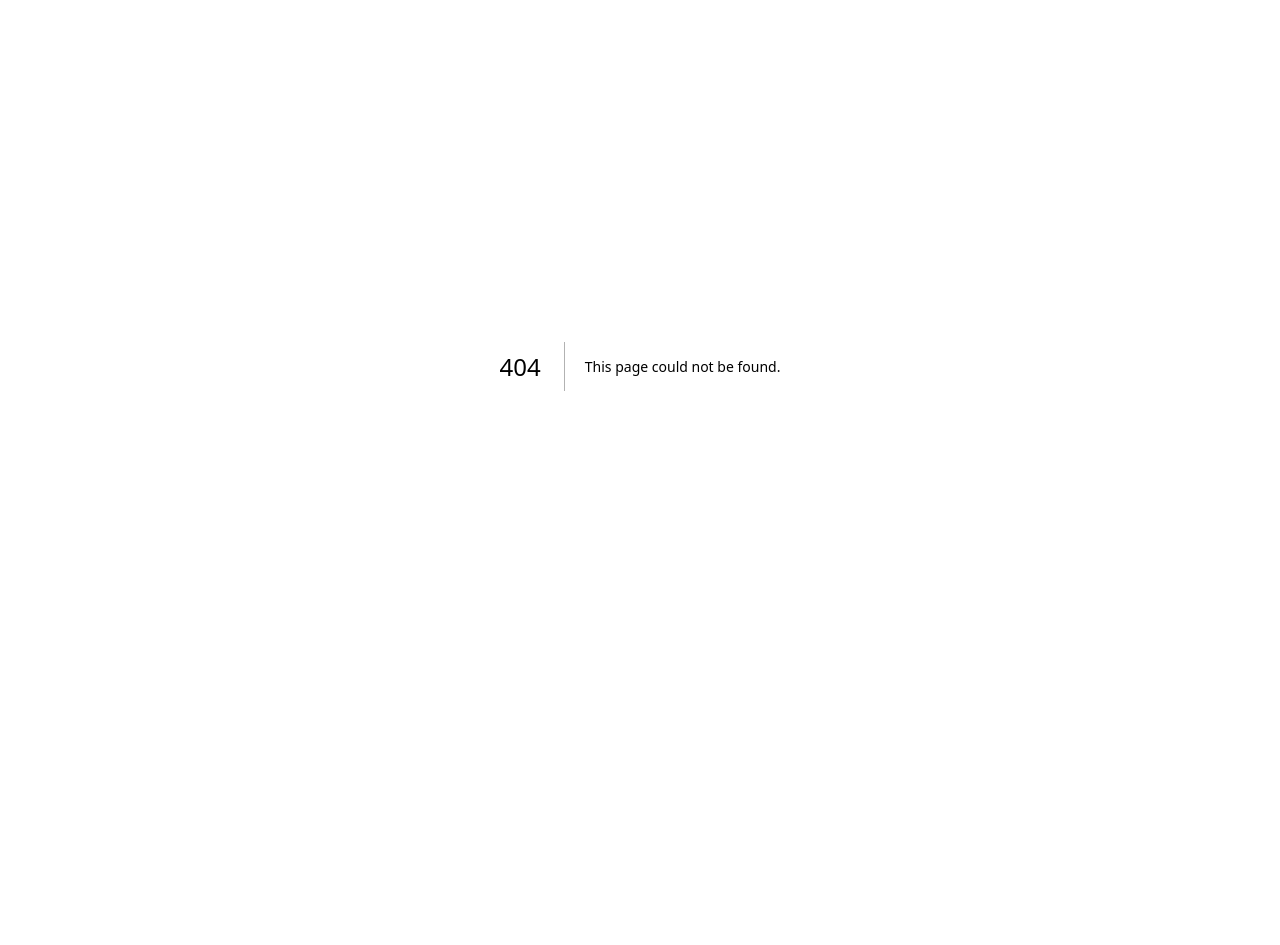
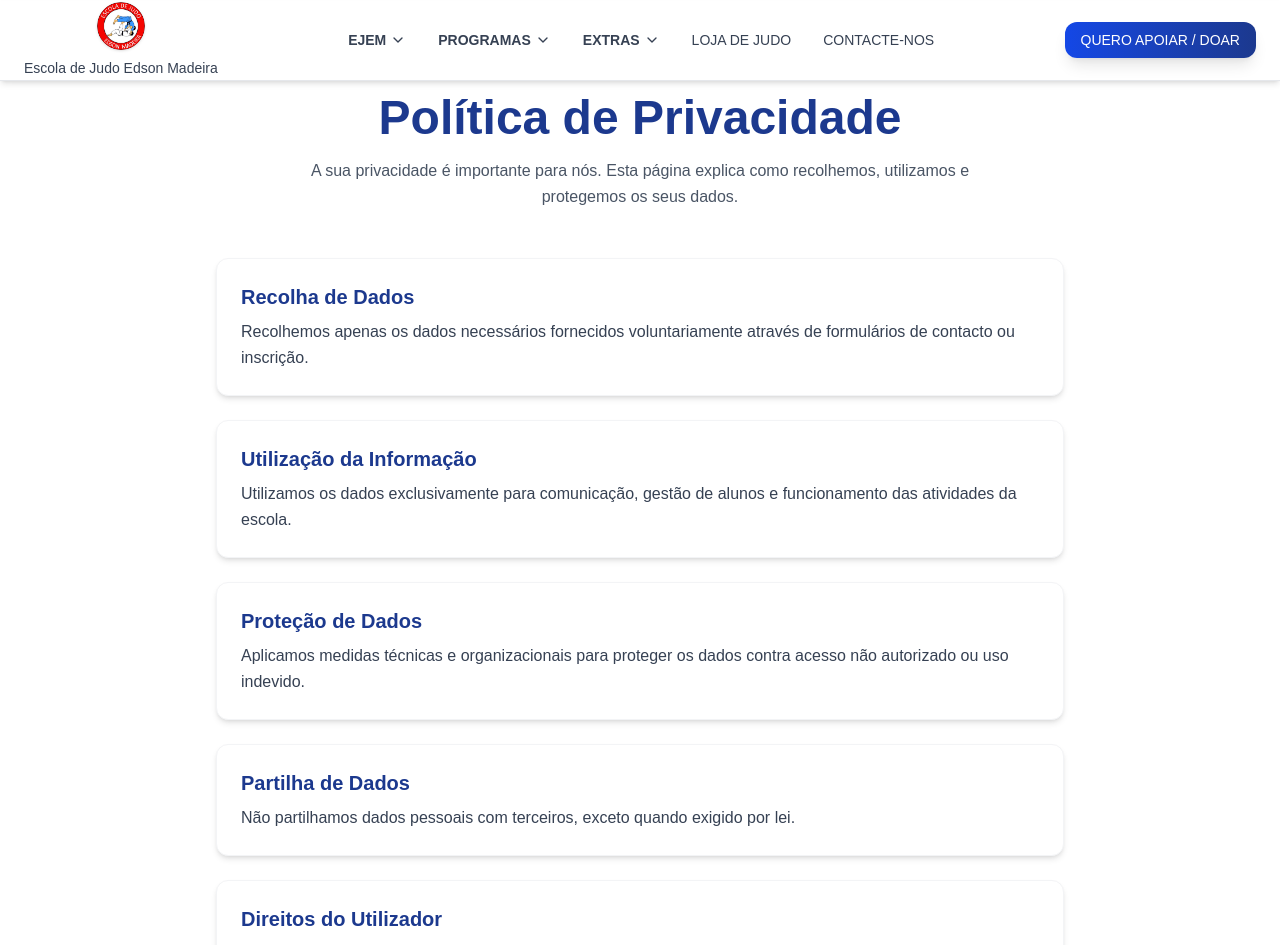
Before and after one commit to NiltonNovele/escola-de-judo-edson-madeira, a Next.js app: page /privacy in a window 1280 px wide. Before the commit this address had no page. Shown: the part 34-979 px from the top of the page. Before the commit the page ends 800 px from the top, so only its background shows below. Built offline with nearby package versions, Linux system fonts and the light colour scheme.

Commit message:
add privacy police page

```diff
--- /dev/null
+++ b/src/pages/privacy.tsx
@@ -0,0 +1,95 @@
+"use client";
+
+import Navbar from "../components/Navbar";
+import Footer from "../components/Footer";
+import { motion } from "framer-motion";
+
+export default function PrivacyPolicy() {
+    return (
+        <div className="min-h-screen bg-white overflow-x-hidden">
+            <Navbar />
+
+            {/* HEADER */}
+            <motion.div
+                initial={{ opacity: 0, y: 40 }}
+                animate={{ opacity: 1, y: 0 }}
+                transition={{ duration: 0.6 }}
+                className="pt-32 text-center px-6"
+            >
+                <h1 className="text-5xl font-extrabold text-blue-900 mb-4">
+                    Política de Privacidade
+                </h1>
+
+                <p className="text-gray-600 max-w-2xl mx-auto leading-relaxed">
+                    A sua privacidade é importante para nós. Esta página explica como
+                    recolhemos, utilizamos e protegemos os seus dados.
+                </p>
+            </motion.div>
+
+            {/* CONTENT */}
+            <section className="max-w-4xl mx-auto px-6 mt-12 space-y-6">
+
+                {/* Card */}
+                <div className="bg-white shadow-md rounded-xl p-6 border border-gray-100 hover:shadow-lg transition">
+                    <h2 className="text-xl font-bold text-blue-900 mb-2">
+                        Recolha de Dados
+                    </h2>
+                    <p className="text-gray-700 leading-relaxed">
+                        Recolhemos apenas os dados necessários fornecidos voluntariamente
+                        através de formulários de contacto ou inscrição.
+                    </p>
+                </div>
+
+                <div className="bg-white shadow-md rounded-xl p-6 border border-gray-100 hover:shadow-lg transition">
+                    <h2 className="text-xl font-bold text-blue-900 mb-2">
+                        Utilização da Informação
+                    </h2>
+                    <p className="text-gray-700 leading-relaxed">
+                        Utilizamos os dados exclusivamente para comunicação, gestão de alunos
+                        e funcionamento das atividades da escola.
+                    </p>
+                </div>
+
+                <div className="bg-white shadow-md rounded-xl p-6 border border-gray-100 hover:shadow-lg transition">
+                    <h2 className="text-xl font-bold text-blue-900 mb-2">
+                        Proteção de Dados
+                    </h2>
+                    <p className="text-gray-700 leading-relaxed">
+                        Aplicamos medidas técnicas e organizacionais para proteger os dados
+                        contra acesso não autorizado ou uso indevido.
+                    </p>
+                </div>
+
+                <div className="bg-white shadow-md rounded-xl p-6 border border-gray-100 hover:shadow-lg transition">
+                    <h2 className="text-xl font-bold text-blue-900 mb-2">
+                        Partilha de Dados
+                    </h2>
+                    <p className="text-gray-700 leading-relaxed">
+                        Não partilhamos dados pessoais com terceiros, exceto quando exigido
+                        por lei.
+                    </p>
+                </div>
+
+                <div className="bg-white shadow-md rounded-xl p-6 border border-gray-100 hover:shadow-lg transition">
+                    <h2 className="text-xl font-bold text-blue-900 mb-2">
+                        Direitos do Utilizador
+                    </h2>
+                    <p className="text-gray-700 leading-relaxed">
+                        Pode solicitar acesso, alteração ou eliminação dos seus dados pessoais
+                        a qualquer momento.
+                    </p>
+                </div>
+
+                {/* Footer note */}
+                <p className="text-center text-sm text-gray-400 pt-6">
+                    Última actualização: 2026
+                </p>
+
+            </section>
+
+            <div className="mt-20">
+                <Footer />
+            </div>
+        </div>
+    );
+}
```
